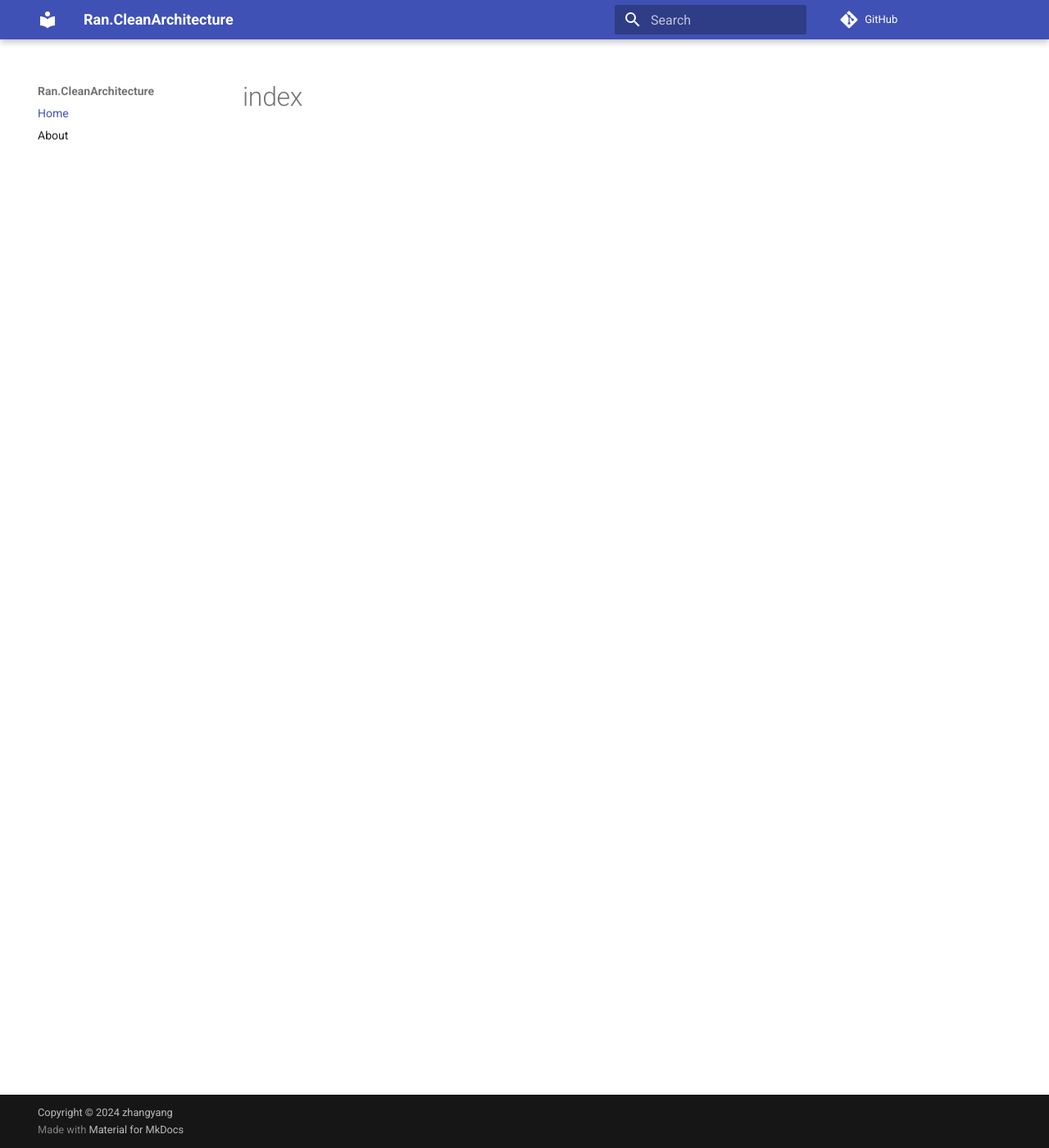
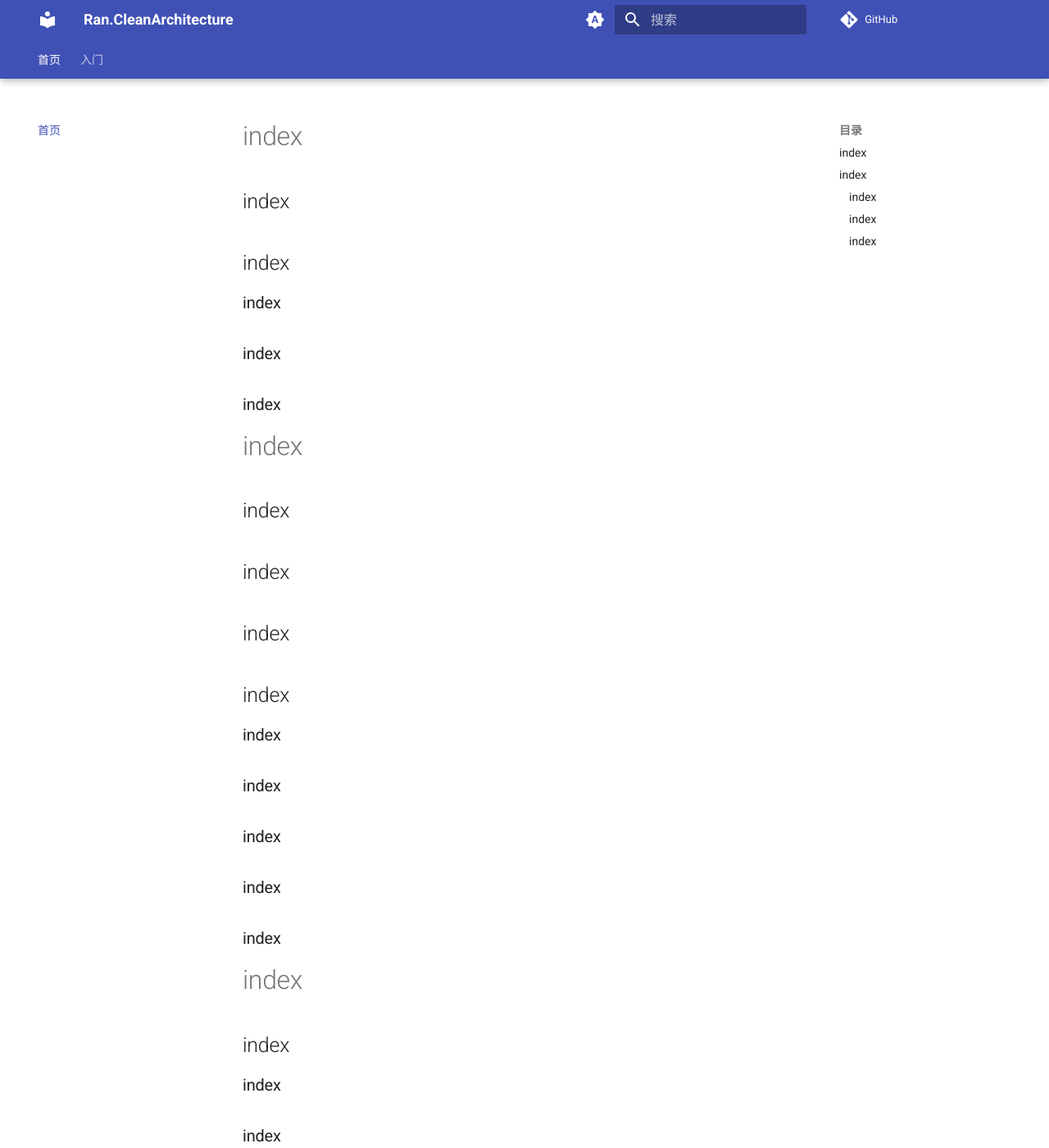
Before and after one commit to tczy183/Ran.CleanArchitecture, an MkDocs documentation site: the page built from docs/content/index.md, in a window 1280 px wide and 1400 px high. Shown: the whole window at 82% size. Built offline with MkDocs 1.6.1 and Material for MkDocs 9.7.7, drawn with Linux system fonts in a browser that asks for light colours; comment, search, counter and statistics services are not loaded.

Commit message:
fix: 文档相关测试

```diff
--- a/docs/content/index.md
+++ b/docs/content/index.md
@@ -1 +1,22 @@
 # index
+## index
+## index
+### index
+### index
+### index
+# index
+## index
+## index
+## index
+## index
+### index
+### index
+### index
+### index
+### index
+# index
+## index
+### index
+### index
+### index
+### index
--- a/docs/mkdocs.yml
+++ b/docs/mkdocs.yml
@@ -6,8 +6,11 @@ repo_name: "GitHub"
 repo_url: "https://github.com/tczy183/Ran.CleanArchitecture"
 
 nav:
-  - Home: index.md
-  - About: about.md
+  - 首页: index.md
+  - 入门:
+      - 创建项目: started/getting-started.md
+      - 项目结构: started/project-structure.md
+      - 开发流程: started/development-process.md
 
 # Extensions
 markdown_extensions:
@@ -43,3 +46,32 @@ markdown_extensions:
 
 theme:
   name: material
+  features:
+    - navigation.instant #即时加载
+    - navigation.tabs  #导航选项卡
+    - navigation.tabs.sticky #粘性导航标签
+    - navigation.sections #导航部分
+    - navigation.expand #导航展开
+    - navigation.prune #导航修剪
+    - navigation.top #导航顶部
+  language: zh
+  palette:
+    # Palette toggle for automatic mode
+    - media: "(prefers-color-scheme)"
+      toggle:
+        icon: material/brightness-auto
+        name: Switch to light mode
+
+    # Palette toggle for light mode
+    - media: "(prefers-color-scheme: light)"
+      scheme: default
+      toggle:
+        icon: material/brightness-7
+        name: Switch to dark mode
+
+    # Palette toggle for dark mode
+    - media: "(prefers-color-scheme: dark)"
+      scheme: slate
+      toggle:
+        icon: material/brightness-4
+        name: Switch to system preference
```
Also changed, not shown: docs/content/started/development-process.md (added, +22 -0 lines), docs/content/started/getting-started.md (added, +22 -0 lines), docs/content/started/project-structure.md (added, +22 -0 lines), 1 other file.
